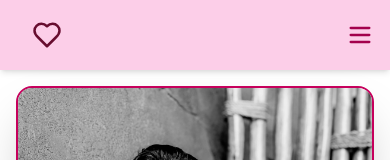
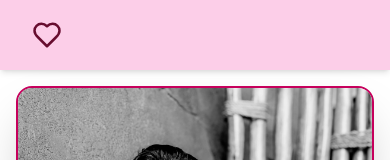
Before and after one commit to DebLuiza/MomsDay, a React (Vite) app in the folder momsDay/: page /rosangela in a window 390 px wide. Shown: the top 160 px of the page. Built offline with nearby package versions, Linux system fonts and the light colour scheme.

Commit message:
Para não dar erro

```diff
--- a/momsDay/src/components/Dedicatoria/MensagemDougras.tsx
+++ b/momsDay/src/components/Dedicatoria/MensagemDougras.tsx
@@ -1,5 +1,3 @@
-import React from "react";
-
 const MensagemDougras = () => {
   return (
     <div className="flex items-center justify-center bg-pink-200 p-6">
--- a/momsDay/src/components/Header/Header.tsx
+++ b/momsDay/src/components/Header/Header.tsx
@@ -1,35 +1,13 @@
 // Header.tsx
-import React from 'react';
-import { Menu, X } from 'lucide-react';
 import { Heart } from 'lucide-react';
 
 export default function Header() {
-  const [menuOpen, setMenuOpen] = React.useState(false);
-
   return (
     <header className="bg-pink-200 shadow-md sticky top-0 z-50 font-poppins">
       <div className="max-w-7xl mx-auto px-4 py-5 flex items-center justify-between">
         <Heart size={30} color='#670D2F' className='ml-4'/>
 
-        {/* Desktop menu */}
-        <nav className="hidden md:flex gap-6 text-pink-800 font-medium tracking-wide">
-          {/* <Link to={"/rosangela"} className="hover:text-pink-600 transition">Rosângela</Link>
-          <Link to={"/jessica"}  className="hover:text-pink-600 transition">Jéssica</Link> */}
-        </nav>
-
-        {/* Mobile menu button */}
-        <button onClick={() => setMenuOpen(!menuOpen)} className="md:hidden text-pink-800">
-          {menuOpen ? <X size={28} /> : <Menu size={28} />}
-        </button>
       </div>
-
-      {/* Mobile dropdown menu */}
-      {menuOpen && (
-        <nav className="md:hidden bg-pink-100 px-4 pb-4 text-pink-800 tracking-wide">
-          {/* <Link to={"/rosangela"}  className="block py-2 hover:text-pink-600">Rosângela</Link>
-          <Link to={"/jessica"}  className="block py-2 hover:text-pink-600">Jéssica</Link> */}
-        </nav>
-      )}
     </header>
   );
 }
```
